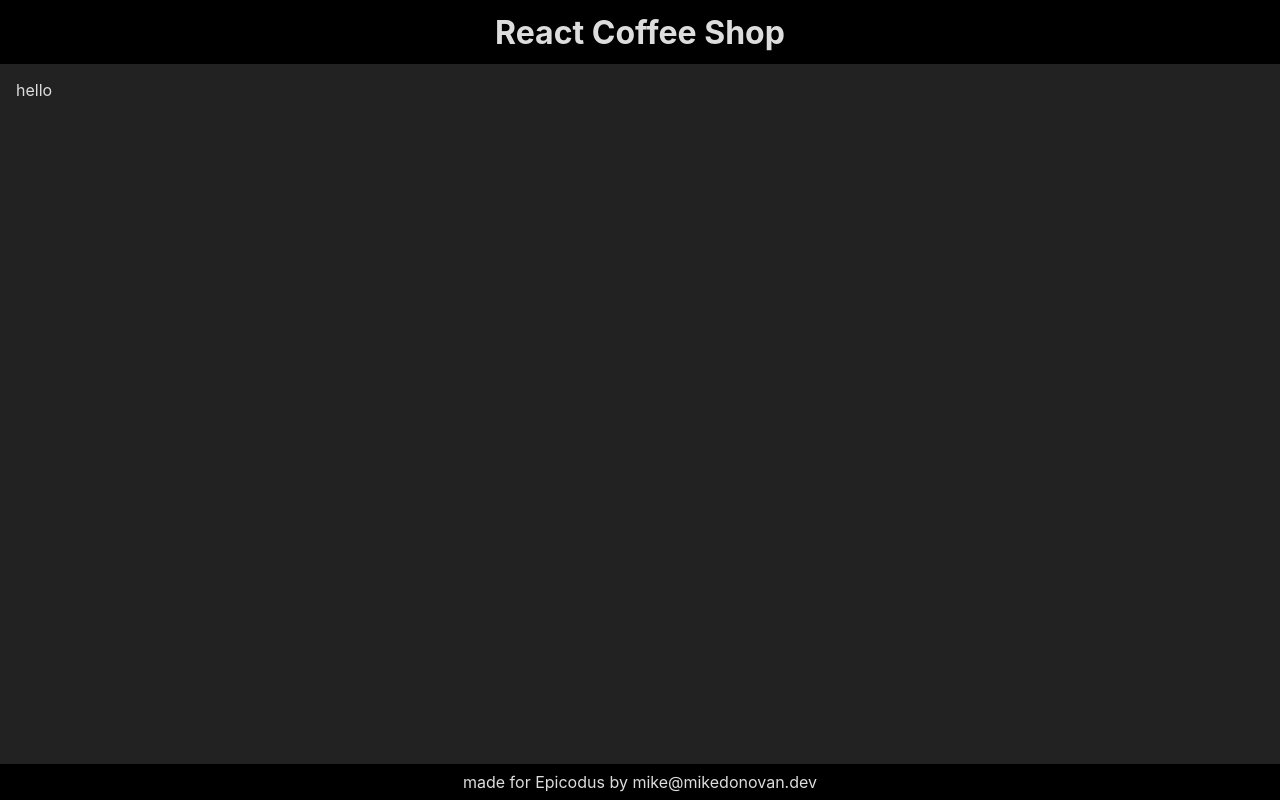
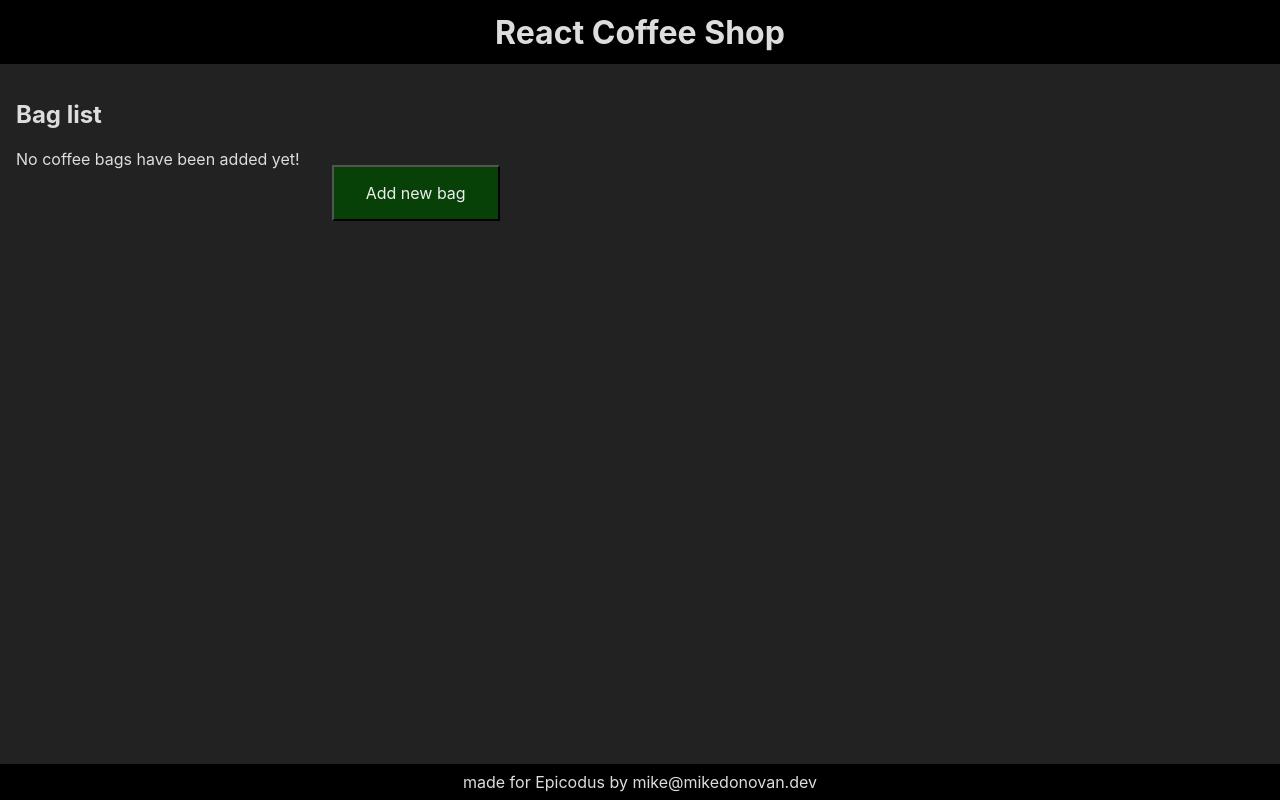
Before and after one commit to eggborne/coffee-shop, a React (Create React App) app: page / in a window 1280 px wide. Built offline with nearby package versions, Linux system fonts and the light colour scheme.

Commit message:
Create CoffeeControl and BagList components

```diff
--- a/src/App.js
+++ b/src/components/App.js
@@ -1,13 +1,10 @@
-import Header from "./Header";
+import CoffeeControl from "./CoffeeControl";
 import Footer from "./Footer";
 
 function App() {
   return (
     <div className="App">
-      <Header />
-      <main>
-        hello
-      </main>
+      <CoffeeControl />
       <Footer />
     </div>
   );
--- /dev/null
+++ b/src/components/BagList.js
@@ -0,0 +1,25 @@
+import React from 'react';
+import PropTypes from 'prop-types';
+function BagList(props) {
+  return (
+    <React.Fragment>
+      <h2>Bag list</h2>
+      <div className="item-list">
+        {props.bagList.length ?
+          <div>list the bags!</div>
+          :
+          <div>No coffee bags have been added yet!</div>
+        }
+        <div className="button-area">
+          <button onClick={props.onClickAddNewBag} className="green">Add new bag</button>
+        </div>
+      </div>
+    </React.Fragment>
+  );
+}
+
+BagList.propTypes = {
+  bagList: PropTypes.arrayOf(PropTypes.object),
+  onClickAddNewBag: PropTypes.func,
+}
+export default BagList;
--- /dev/null
+++ b/src/components/CoffeeControl.js
@@ -0,0 +1,47 @@
+import React from 'react';
+import Header from './Header';
+import { v4 } from 'uuid';
+import BagList from './BagList';
+
+class CoffeeControl extends React.Component {
+  constructor(props) {
+    super(props);
+    this.state = {
+      bagList: [],
+      selectedCoffee: null,
+      modalShowing: null,
+    };
+  }
+
+  getItemById = (id, list = this.state.bagList) => {
+    return list.filter(item => item.id === id)[0];
+  };
+
+  handleModalCall = (type = null) => {
+    this.setState(() => ({
+      modalShowing: type,
+    }));
+  }
+
+  handleAddingNewItem = (newItem) => {
+    const newItemList = [...this.state.itemList];
+    newItemList.push(newItem);
+    this.setState({
+      itemList: newItemList,
+      newItemFormShowing: false,
+    });
+  }
+
+  render() {
+    return (
+      <React.Fragment>
+        <Header />
+        <main>
+          <BagList bagList={this.state.bagList} onClickAddNewBag={() => this.handleModalCall('create')}/>
+        </main>
+      </React.Fragment>
+    );
+  }
+}
+
+export default CoffeeControl;
--- a/src/index.js
+++ b/src/index.js
@@ -1,7 +1,7 @@
 import React from 'react';
 import ReactDOM from 'react-dom/client';
 import './index.css';
-import App from './App';
+import App from './components/App';
 
 const root = ReactDOM.createRoot(document.getElementById('root'));
 
```
Also changed, not shown: src/components/Footer.js (renamed from src/Footer.js), src/components/Header.js (renamed from src/Header.js).
